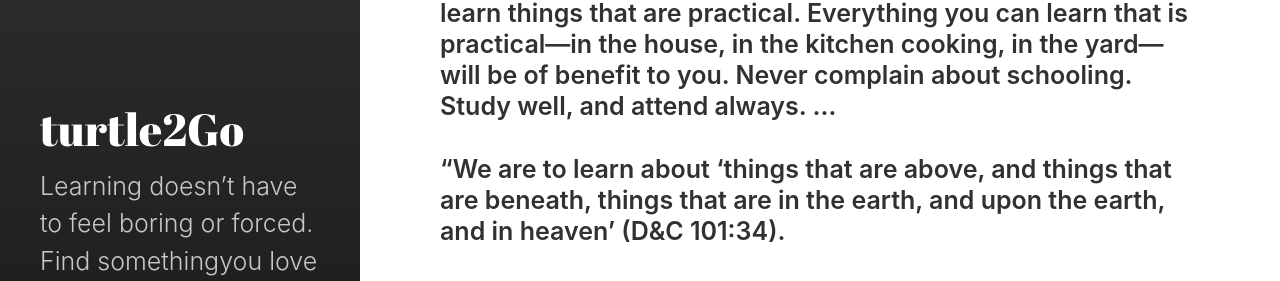
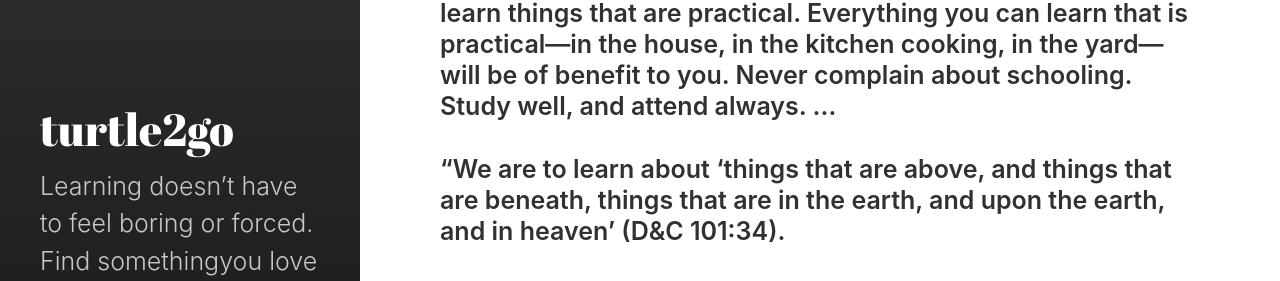
Before and after one commit to turtle2go/main, a Jekyll site: the page built from index.html, in a window 1280 px wide. Shown: the part 175-456 px from the top of the page. Built offline with Jekyll 4.4.1, drawn with Linux system fonts in a browser that asks for light colours.

```diff
--- a/_config.yml
+++ b/_config.yml
@@ -1,5 +1,5 @@
 # Site settings
-title: turtle2Go
+title: turtle2go
 email: turtle2gogo@gmail.com
 description: > # this means to ignore newlines until "baseurl:"
   Learning doesn’t have to feel boring or forced. Find somethingyou love to make it exciting.
```
